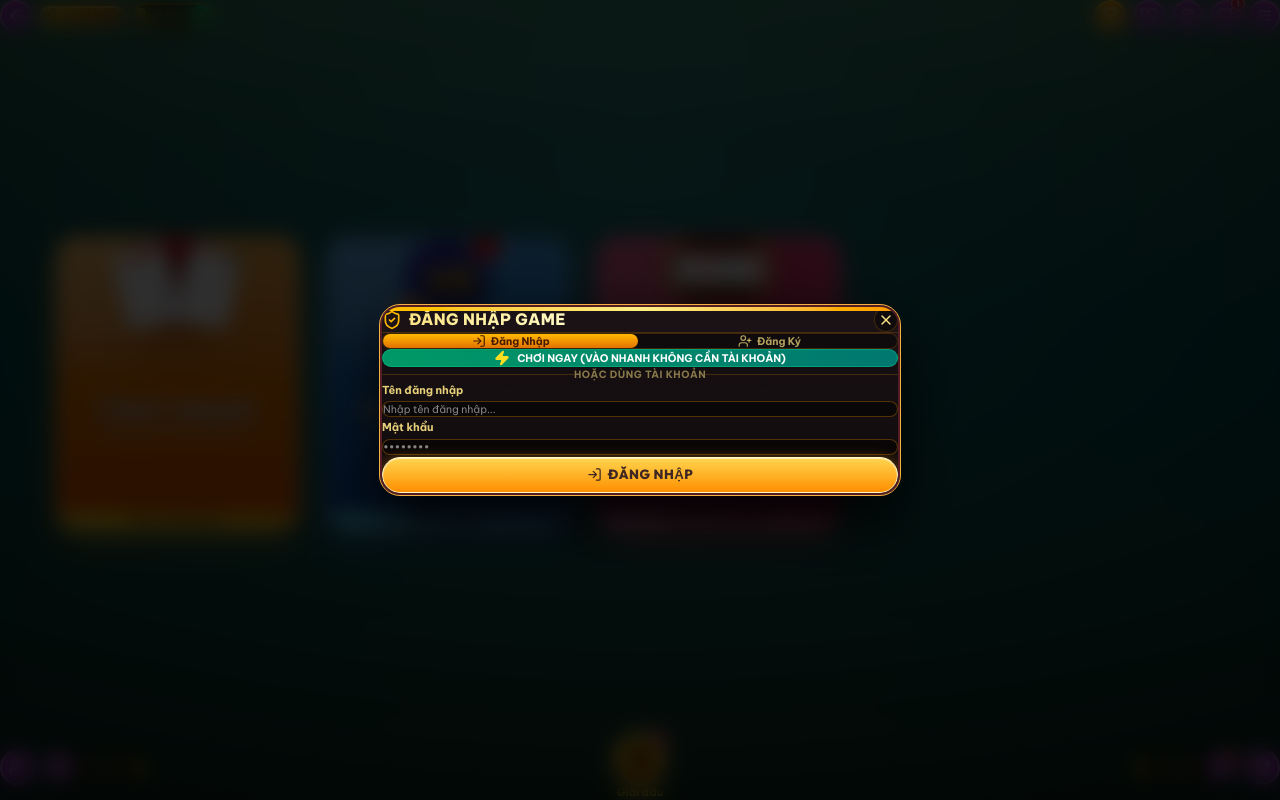
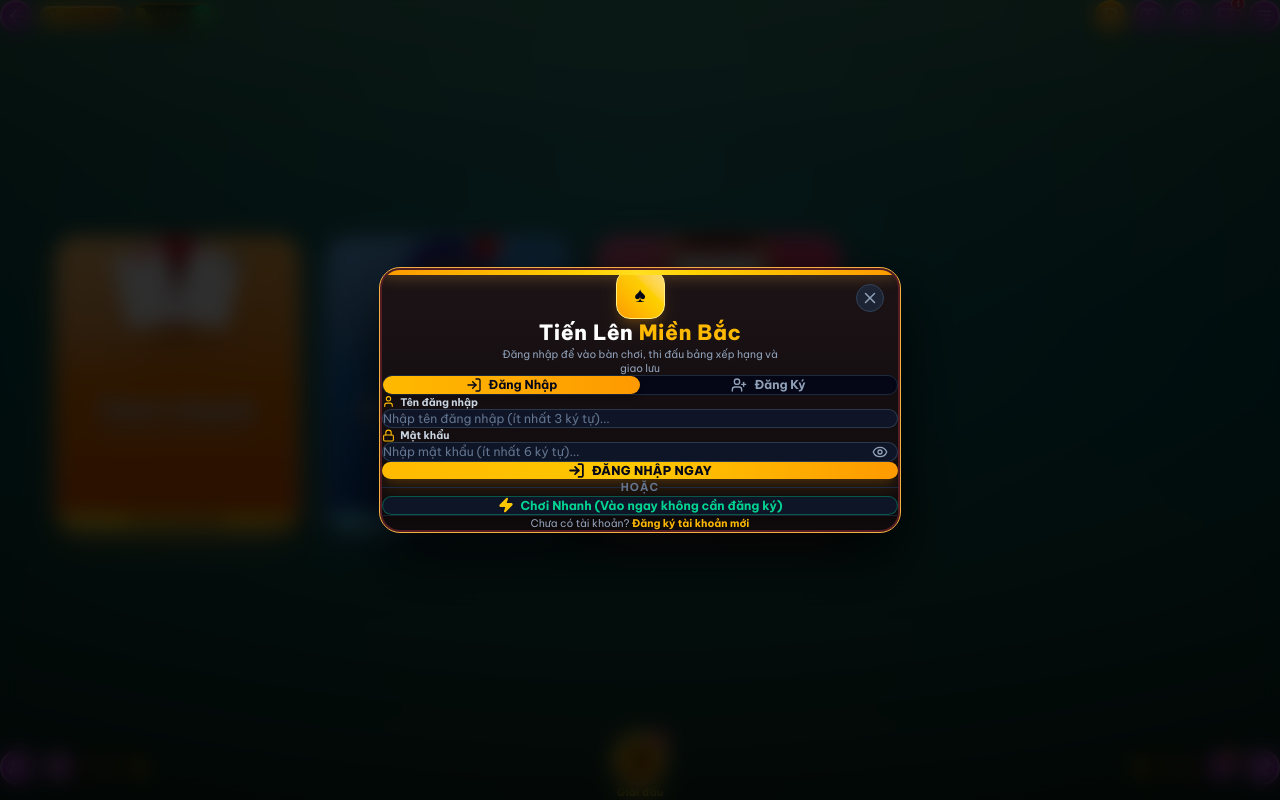
Before and after one commit to dev-adt/play, a React (Vite) app in the folder packages/client/: page / in a window 1280 px wide. Both pictures are taken after a click on the button 1264 px from the left and 15 px from the top of the page. Built offline with nearby package versions, Linux system fonts and the light colour scheme.

Commit message:
feat: redesign login and register modal with modern luxury glassmorphism, clear inputs, password toggle, and friendly UX

```diff
--- a/packages/client/src/components/AuthModal.tsx
+++ b/packages/client/src/components/AuthModal.tsx
@@ -1,6 +1,20 @@
 import React, { useState } from 'react';
 import { useAuth } from '../context/AuthContext';
-import { LogIn, UserPlus, X, AlertCircle, Zap, ShieldCheck } from 'lucide-react';
+import {
+  LogIn,
+  UserPlus,
+  X,
+  AlertCircle,
+  Zap,
+  ShieldCheck,
+  User,
+  Lock,
+  Smile,
+  Eye,
+  EyeOff,
+  Sparkles,
+  RefreshCw,
+} from 'lucide-react';
 
 interface AuthModalProps {
   onClose?: () => void;
@@ -13,26 +27,38 @@ export const AuthModal: React.FC<AuthModalProps> = ({ onClose, defaultIsRegister
   const [username, setUsername] = useState('');
   const [password, setPassword] = useState('');
   const [displayName, setDisplayName] = useState('');
+  const [showPassword, setShowPassword] = useState(false);
   const [error, setError] = useState<string | null>(null);
   const [loading, setLoading] = useState(false);
 
   const handleSubmit = async (e: React.FormEvent) => {
     e.preventDefault();
     setError(null);
+
+    const cleanUsername = username.trim();
+    if (!cleanUsername || cleanUsername.length < 3) {
+      setError('Tên đăng nhập phải có ít nhất 3 ký tự');
+      return;
+    }
+    if (!password || password.length < 6) {
+      setError('Mật khẩu phải có ít nhất 6 ký tự');
+      return;
+    }
+
     setLoading(true);
-
     try {
       if (isRegister) {
-        const res = await register(username, password, displayName || username);
+        const cleanDisplayName = displayName.trim() || cleanUsername;
+        const res = await register(cleanUsername, password, cleanDisplayName);
         if (!res.success) {
-          setError(res.error || 'Đăng ký không thành công');
+          setError(res.error || 'Đăng ký không thành công, vui lòng thử lại');
         } else {
           if (onClose) onClose();
         }
       } else {
-        const res = await login(username, password);
+        const res = await login(cleanUsername, password);
         if (!res.success) {
-          setError(res.error || 'Đăng nhập không thành công');
+          setError(res.error || 'Tên đăng nhập hoặc mật khẩu không chính xác');
         } else {
           if (onClose) onClose();
         }
@@ -58,44 +84,55 @@ export const AuthModal: React.FC<AuthModalProps> = ({ onClose, defaultIsRegister
   };
 
   return (
-    <div className="modal-overlay">
-      <div className="modal-content max-w-sm w-full p-6 text-slate-100 border-2 border-amber-500/40 shadow-2xl relative overflow-hidden bg-gradient-to-b from-[#241315] via-[#1a0f12] to-[#120a0d]">
-        {/* Glow Accent */}
-        <div className="absolute top-0 left-0 right-0 h-1 bg-gradient-to-r from-amber-400 via-yellow-200 to-amber-500"></div>
+    <div className="modal-overlay z-50 p-3 sm:p-4">
+      <div className="modal-content max-w-md w-full p-6 sm:p-8 text-slate-100 border border-amber-500/40 rounded-3xl shadow-[0_25px_60px_-15px_rgba(0,0,0,0.9)] relative overflow-hidden bg-gradient-to-b from-slate-900/95 via-slate-950/95 to-[#0b0f14]/98 backdrop-blur-2xl">
+        {/* Top Gold Ambient Glow Bar */}
+        <div className="absolute top-0 left-0 right-0 h-1.5 bg-gradient-to-r from-amber-500 via-yellow-300 to-amber-500 shadow-[0_0_15px_rgba(245,176,65,0.6)]"></div>
 
-        {/* Modal Header */}
-        <div className="flex items-center justify-between pb-3 border-b border-amber-500/20 mb-4">
-          <div className="flex items-center gap-2">
-            <ShieldCheck size={20} className="text-amber-400" />
-            <h2 className="text-lg font-black font-display text-transparent bg-clip-text bg-gradient-to-r from-amber-200 to-yellow-100 tracking-wide">
-              {isRegister ? 'ĐĂNG KÝ TÀI KHOẢN' : 'ĐĂNG NHẬP GAME'}
-            </h2>
-          </div>
+        {/* Close Button */}
         {onClose && (
           <button
             onClick={onClose}
-              className="w-7 h-7 rounded-full bg-black/40 border border-amber-500/20 text-amber-200 hover:text-white hover:bg-black/70 flex items-center justify-center transition"
+            className="absolute top-4 right-4 w-8 h-8 rounded-full bg-slate-800/80 border border-slate-700 text-slate-400 hover:text-white hover:bg-slate-700/80 flex items-center justify-center transition cursor-pointer"
+            title="Đóng"
           >
-              <X size={16} />
+            <X size={18} />
           </button>
         )}
+
+        {/* Brand Header */}
+        <div className="flex flex-col items-center text-center mb-6 pt-1">
+          <div className="w-14 h-14 rounded-2xl bg-gradient-to-tr from-amber-500 via-yellow-400 to-amber-200 text-slate-950 flex items-center justify-center shadow-lg shadow-amber-500/20 mb-3 border border-yellow-200">
+            <span className="font-black text-2xl select-none leading-none">♠</span>
           </div>
 
-        {/* Tab switch */}
-        <div className="grid grid-cols-2 gap-1 bg-black/40 p-1 rounded-xl border border-amber-500/20 mb-4">
+          <h2 className="text-xl sm:text-2xl font-black font-display text-white tracking-wide">
+            Tiến Lên <span className="text-amber-400">Miền Bắc</span>
+          </h2>
+
+          <p className="text-xs text-slate-400 mt-1 max-w-xs">
+            {isRegister
+              ? 'Tạo tài khoản chính thức để lưu thành tích và đua hạng cùng bạn bè'
+              : 'Đăng nhập để vào bàn chơi, thi đấu bảng xếp hạng và giao lưu'}
+          </p>
+        </div>
+
+        {/* Tab Switcher */}
+        <div className="grid grid-cols-2 p-1 bg-slate-950/80 rounded-2xl border border-slate-800 mb-5 shadow-inner">
           <button
             type="button"
             onClick={() => {
               setIsRegister(false);
               setError(null);
             }}
-            className={`py-2 rounded-lg text-xs font-bold transition flex items-center justify-center gap-1.5 ${
+            className={`py-2.5 rounded-xl text-xs sm:text-sm font-bold transition flex items-center justify-center gap-2 cursor-pointer ${
               !isRegister
-                ? 'bg-gradient-to-b from-amber-400 to-amber-600 text-amber-950 shadow'
-                : 'text-amber-200/70 hover:text-white'
+                ? 'bg-gradient-to-r from-amber-400 to-amber-500 text-slate-950 font-black shadow-md'
+                : 'text-slate-400 hover:text-white'
             }`}
           >
-            <LogIn size={14} /> Đăng Nhập
+            <LogIn size={16} />
+            <span>Đăng Nhập</span>
           </button>
           <button
             type="button"
@@ -103,95 +140,172 @@ export const AuthModal: React.FC<AuthModalProps> = ({ onClose, defaultIsRegister
               setIsRegister(true);
               setError(null);
             }}
-            className={`py-2 rounded-lg text-xs font-bold transition flex items-center justify-center gap-1.5 ${
+            className={`py-2.5 rounded-xl text-xs sm:text-sm font-bold transition flex items-center justify-center gap-2 cursor-pointer ${
               isRegister
-                ? 'bg-gradient-to-b from-amber-400 to-amber-600 text-amber-950 shadow'
-                : 'text-amber-200/70 hover:text-white'
+                ? 'bg-gradient-to-r from-amber-400 to-amber-500 text-slate-950 font-black shadow-md'
+                : 'text-slate-400 hover:text-white'
             }`}
           >
-            <UserPlus size={14} /> Đăng Ký
+            <UserPlus size={16} />
+            <span>Đăng Ký</span>
           </button>
         </div>
 
-        {/* Quick Play Button (Guest) */}
-        <button
-          type="button"
-          onClick={handleQuickPlay}
-          disabled={loading}
-          className="w-full mb-4 py-2.5 px-4 rounded-xl bg-gradient-to-r from-emerald-600 to-teal-700 hover:from-emerald-500 hover:to-teal-600 text-white font-bold text-xs shadow-lg flex items-center justify-center gap-2 border border-emerald-400/40 active:scale-95 transition"
-        >
-          <Zap size={16} className="text-yellow-300 fill-yellow-300" />
-          CHƠI NGAY (VÀO NHANH KHÔNG CẦN TÀI KHOẢN)
-        </button>
-
-        <div className="relative flex py-1.5 items-center mb-3">
-          <div className="flex-grow border-t border-amber-500/20"></div>
-          <span className="flex-shrink mx-3 text-[10px] text-amber-200/50 uppercase tracking-wider font-bold">
-            Hoặc dùng tài khoản
-          </span>
-          <div className="flex-grow border-t border-amber-500/20"></div>
-        </div>
-
+        {/* Error Alert */}
         {error && (
-          <div className="bg-red-950/80 border border-red-500/50 text-red-200 text-xs p-2.5 rounded-xl mb-3 flex items-center gap-2">
-            <AlertCircle size={15} className="text-red-400 shrink-0" />
-            <span>{error}</span>
+          <div className="bg-red-950/80 border border-red-500/50 text-red-200 text-xs p-3 rounded-2xl mb-4 flex items-center gap-2.5 animate-shake">
+            <AlertCircle size={16} className="text-red-400 shrink-0" />
+            <span className="font-medium leading-relaxed">{error}</span>
           </div>
         )}
 
-        <form onSubmit={handleSubmit} className="space-y-3">
+        {/* Form Inputs */}
+        <form onSubmit={handleSubmit} className="space-y-3.5">
+          {/* Username Input */}
           <div>
-            <label className="block text-[11px] font-bold text-amber-200/90 mb-1">
-              Tên đăng nhập
+            <label className="block text-xs font-bold text-slate-300 mb-1.5 flex items-center gap-1.5">
+              <User size={13} className="text-amber-400" />
+              <span>Tên đăng nhập</span>
             </label>
+            <div className="relative flex items-center">
               <input
                 type="text"
                 required
                 value={username}
                 onChange={e => setUsername(e.target.value)}
-              placeholder="Nhập tên đăng nhập..."
-              className="w-full bg-black/50 border border-amber-500/30 rounded-xl px-3 py-2 text-xs text-white focus:outline-none focus:border-amber-400"
+                placeholder="Nhập tên đăng nhập (ít nhất 3 ký tự)..."
+                autoComplete="username"
+                className="w-full bg-slate-900/90 border border-slate-700/80 rounded-xl px-3.5 py-2.5 text-xs sm:text-sm text-white placeholder-slate-500 focus:outline-none focus:border-amber-400 focus:ring-1 focus:ring-amber-400/30 transition"
               />
             </div>
+          </div>
 
+          {/* Display Name (Only when Register) */}
           {isRegister && (
-            <div>
-              <label className="block text-[11px] font-bold text-amber-200/90 mb-1">
-                Tên hiển thị trong game
+            <div className="animate-fade-in">
+              <label className="block text-xs font-bold text-slate-300 mb-1.5 flex items-center justify-between">
+                <span className="flex items-center gap-1.5">
+                  <Smile size={13} className="text-amber-400" />
+                  <span>Tên hiển thị trong game</span>
+                </span>
+                <span className="text-[10px] text-slate-500 font-normal">Không bắt buộc</span>
               </label>
+              <div className="relative flex items-center">
                 <input
                   type="text"
                   value={displayName}
                   onChange={e => setDisplayName(e.target.value)}
-                placeholder="Ví dụ: Anh Ba, Hùng Bá..."
-                className="w-full bg-black/50 border border-amber-500/30 rounded-xl px-3 py-2 text-xs text-white focus:outline-none focus:border-amber-400"
+                  placeholder="Ví dụ: Anh Ba, Hùng Bá, Tiến Lên..."
+                  className="w-full bg-slate-900/90 border border-slate-700/80 rounded-xl px-3.5 py-2.5 text-xs sm:text-sm text-white placeholder-slate-500 focus:outline-none focus:border-amber-400 focus:ring-1 focus:ring-amber-400/30 transition"
                 />
+              </div>
             </div>
           )}
 
+          {/* Password Input with Show/Hide toggle */}
           <div>
-            <label className="block text-[11px] font-bold text-amber-200/90 mb-1">
-              Mật khẩu
+            <label className="block text-xs font-bold text-slate-300 mb-1.5 flex items-center gap-1.5">
+              <Lock size={13} className="text-amber-400" />
+              <span>Mật khẩu</span>
             </label>
+            <div className="relative flex items-center">
               <input
-              type="password"
+                type={showPassword ? 'text' : 'password'}
                 required
                 value={password}
                 onChange={e => setPassword(e.target.value)}
-              placeholder="••••••••"
-              className="w-full bg-black/50 border border-amber-500/30 rounded-xl px-3 py-2 text-xs text-white focus:outline-none focus:border-amber-400"
+                placeholder="Nhập mật khẩu (ít nhất 6 ký tự)..."
+                autoComplete={isRegister ? 'new-password' : 'current-password'}
+                className="w-full bg-slate-900/90 border border-slate-700/80 rounded-xl pl-3.5 pr-10 py-2.5 text-xs sm:text-sm text-white placeholder-slate-500 focus:outline-none focus:border-amber-400 focus:ring-1 focus:ring-amber-400/30 transition"
               />
+              <button
+                type="button"
+                onClick={() => setShowPassword(!showPassword)}
+                className="absolute right-3 text-slate-400 hover:text-amber-300 transition p-1"
+                title={showPassword ? 'Ẩn mật khẩu' : 'Hiện mật khẩu'}
+              >
+                {showPassword ? <EyeOff size={16} /> : <Eye size={16} />}
+              </button>
+            </div>
           </div>
 
+          {/* Submit Button */}
           <button
             type="submit"
             disabled={loading}
-            className="w-full btn-game-gold py-2.5 mt-2 text-xs font-black shadow flex items-center justify-center gap-1.5 cursor-pointer"
+            className="w-full mt-2 py-3 px-4 rounded-xl bg-gradient-to-r from-amber-400 via-yellow-400 to-amber-500 hover:brightness-110 active:scale-[0.98] text-slate-950 font-black text-sm tracking-wide shadow-lg shadow-amber-500/20 flex items-center justify-center gap-2 transition cursor-pointer disabled:opacity-50 disabled:cursor-not-allowed"
           >
-            {isRegister ? <UserPlus size={15} /> : <LogIn size={15} />}
-            {loading ? 'Đang xử lý...' : isRegister ? 'ĐĂNG KÝ NGAY' : 'ĐĂNG NHẬP'}
+            {loading ? (
+              <>
+                <RefreshCw size={17} className="animate-spin text-slate-950" />
+                <span>Đang xử lý...</span>
+              </>
+            ) : isRegister ? (
+              <>
+                <UserPlus size={17} className="stroke-[2.5]" />
+                <span>ĐĂNG KÝ TÀI KHOẢN</span>
+              </>
+            ) : (
+              <>
+                <LogIn size={17} className="stroke-[2.5]" />
+                <span>ĐĂNG NHẬP NGAY</span>
+              </>
+            )}
           </button>
         </form>
+
+        {/* Divider */}
+        <div className="relative flex py-3 items-center my-1">
+          <div className="flex-grow border-t border-slate-800"></div>
+          <span className="flex-shrink mx-3 text-[11px] text-slate-500 uppercase tracking-widest font-bold">
+            Hoặc
+          </span>
+          <div className="flex-grow border-t border-slate-800"></div>
+        </div>
+
+        {/* Quick Guest Play Button */}
+        <button
+          type="button"
+          onClick={handleQuickPlay}
+          disabled={loading}
+          className="w-full py-2.5 px-4 rounded-xl bg-slate-900/90 hover:bg-slate-800/90 border border-emerald-500/40 text-emerald-400 hover:text-emerald-300 font-bold text-xs sm:text-sm shadow-md flex items-center justify-center gap-2 active:scale-[0.98] transition cursor-pointer"
+        >
+          <Zap size={16} className="text-yellow-400 fill-yellow-400" />
+          <span>Chơi Nhanh (Vào ngay không cần đăng ký)</span>
+        </button>
+
+        {/* Footer Switcher */}
+        <div className="text-center mt-5 pt-3 border-t border-slate-800/80 text-xs text-slate-400">
+          {isRegister ? (
+            <span>
+              Đã có tài khoản?{' '}
+              <button
+                type="button"
+                onClick={() => {
+                  setIsRegister(false);
+                  setError(null);
+                }}
+                className="font-bold text-amber-400 hover:text-amber-300 hover:underline cursor-pointer ml-1"
+              >
+                Đăng nhập ngay
+              </button>
+            </span>
+          ) : (
+            <span>
+              Chưa có tài khoản?{' '}
+              <button
+                type="button"
+                onClick={() => {
+                  setIsRegister(true);
+                  setError(null);
+                }}
+                className="font-bold text-amber-400 hover:text-amber-300 hover:underline cursor-pointer ml-1"
+              >
+                Đăng ký tài khoản mới
+              </button>
+            </span>
+          )}
+        </div>
       </div>
     </div>
   );
```
Lines whose indentation alone changed are shown as unchanged.
